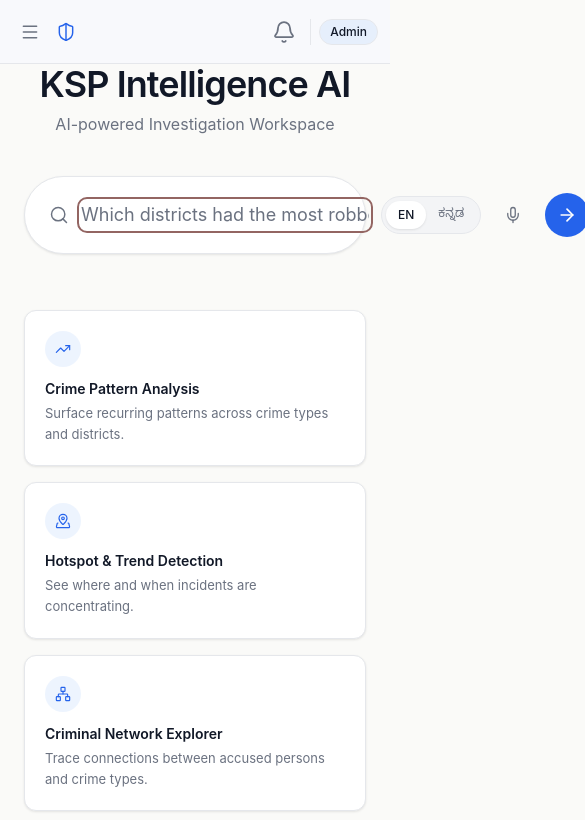
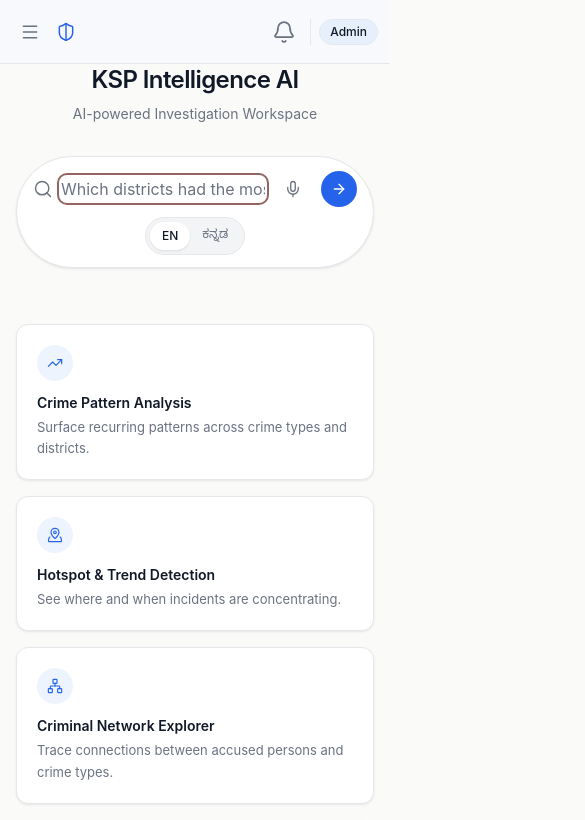
Before and after one commit to SamriddhiS-codes/Intelligent-Conversational-AI-for-KSP-Crime-Database, a React app in the folder frontend/: page / in a window 390 px wide. Shown: the top 820 px of the page, 585 px wide, since content can reach past the window. Built offline with nearby package versions, Linux system fonts and the light colour scheme; no server answers; sample sign-in values are in the browser's storage; the HTML template or start-up script is replaced by a standard one.

Commit message:
fix: responsive search bar wrapping and home page text sizing on mobile

```diff
--- a/frontend/src/components/home/HeroSearch.jsx
+++ b/frontend/src/components/home/HeroSearch.jsx
@@ -51,8 +51,8 @@ export function HeroSearch({ compact = false, onSubmit, autoFocus = false }) {
       <motion.div
         layout
         transition={{ duration: 0.4, ease: [0.22, 1, 0.36, 1] }}
-        className={`flex items-center gap-3 bg-card border border-border rounded-full shadow-soft transition-shadow focus-within:shadow-softLift ${
-          compact ? "px-4 py-2" : "px-6 py-4"
+        className={`flex flex-wrap sm:flex-nowrap items-center gap-2 sm:gap-3 bg-card border border-border rounded-full shadow-soft transition-shadow focus-within:shadow-softLift ${
+          compact ? "px-3 sm:px-4 py-2" : "px-4 sm:px-6 py-3 sm:py-4"
         }`}
       >
         <Search
@@ -67,11 +67,15 @@ export function HeroSearch({ compact = false, onSubmit, autoFocus = false }) {
           placeholder={
             compact ? t("hero.placeholderCompact") : examples[placeholderIndex]
           }
-          className={`flex-1 bg-transparent outline-none text-ink placeholder:text-ink-muted ${
-            compact ? "text-sm" : "text-lg"
+          className={`flex-1 min-w-[80px] bg-transparent outline-none text-ink placeholder:text-ink-muted ${
+            compact ? "text-sm" : "text-base sm:text-lg"
           } ${language === "kn" ? "font-kannada" : ""}`}
         />
-        {!compact && <LanguageToggle language={language} onChange={setLanguage} />}
+        {!compact && (
+          <div className="order-4 sm:order-none w-full sm:w-auto flex justify-center sm:block">
+            <LanguageToggle language={language} onChange={setLanguage} />
+          </div>
+        )}
         <VoiceInputButton
           isListening={isListening}
           supported={supported}
@@ -81,10 +85,10 @@ export function HeroSearch({ compact = false, onSubmit, autoFocus = false }) {
           type="submit"
           aria-label="Submit"
           className={`shrink-0 flex items-center justify-center rounded-full bg-accent text-white hover:bg-accent-hover transition-colors ${
-            compact ? "w-8 h-8" : "w-11 h-11"
+            compact ? "w-8 h-8" : "w-9 h-9 sm:w-11 sm:h-11"
           }`}
         >
-          <ArrowRight className={compact ? "w-4 h-4" : "w-5 h-5"} strokeWidth={2} />
+          <ArrowRight className={compact ? "w-4 h-4" : "w-4 h-4 sm:w-5 sm:h-5"} strokeWidth={2} />
         </button>
       </motion.div>
     </form>
--- a/frontend/src/pages/HomePage.jsx
+++ b/frontend/src/pages/HomePage.jsx
@@ -12,7 +12,7 @@ export function HomePage() {
   if (workspace) return <WorkspacePage />;
 
   return (
-    <div className="flex flex-col items-center justify-center min-h-[calc(100vh-64px)] px-6">
+    <div className="flex flex-col items-center justify-center min-h-[calc(100vh-64px)] px-4 sm:px-6">
       <AnimatePresence>
         {loading ? (
           <motion.div
@@ -34,10 +34,10 @@ export function HomePage() {
             exit={{ opacity: 0 }}
             className="w-full flex flex-col items-center"
           >
-            <h1 className="text-4xl font-semibold text-ink mb-2 tracking-tight">
+            <h1 className="text-2xl sm:text-4xl font-semibold text-ink mb-2 tracking-tight text-center">
               {t("home.title")}
             </h1>
-            <p className="text-ink-muted mb-10">
+            <p className="text-ink-muted mb-8 sm:mb-10 text-sm sm:text-base text-center px-2">
               {t("home.subtitle")}
             </p>
 
```
